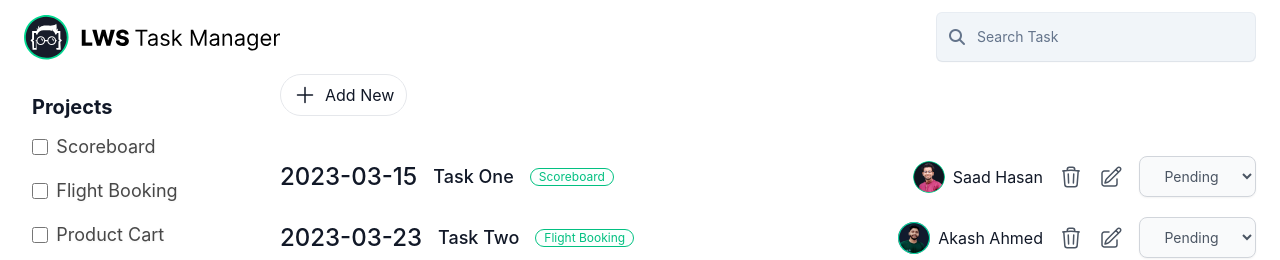
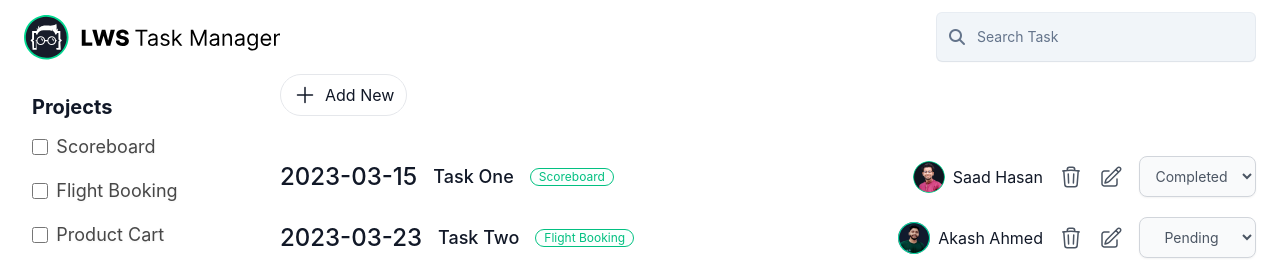
Before and after one commit to hasanulhasan/task-manager-rtk-query, a React (Create React App) app: page / in a window 1280 px wide. Shown: the top 260 px of the page. Built offline with nearby package versions, Linux system fonts and the light colour scheme; data requests are answered from the project's data file.

Commit message:
status change done

```diff
--- a/server/db.json
+++ b/server/db.json
@@ -83,7 +83,7 @@
       },
       "deadline": "2023-03-15",
       "id": 1,
-      "status": "inProgress"
+      "status": "complete"
     },
     {
       "taskName": "Task Two",
--- a/src/components/TaskList/Task.js
+++ b/src/components/TaskList/Task.js
@@ -1,8 +1,21 @@
 import React from 'react';
+import { useStatusChangeMutation } from '../../features/Tasks/tasksApi';
 const Task = ({ task }) => {
-  const { id, deadline, project, teamMember, taskName } = task;
+  const { id: taskId, deadline, project, teamMember, taskName, status } = task;
   const { id: projectId, projectName, colorClass } = project;
   const { id: teamMemberId, name, avatar } = teamMember;
+  const [statusChange, { isLoading, isSuccess, isError }] = useStatusChangeMutation();
+
+  const handleStatusChange = (e) => {
+    console.log(e.target.value);
+    const currentStatus = e.target.value
+    statusChange({
+      id: taskId,
+      data: {
+        taskName, teamMember, project, deadline, status: currentStatus
+      }
+    })
+  }
 
   return (
     <div class="lws-task">
@@ -44,8 +57,8 @@ const Task = ({ task }) => {
               d="M16.862 4.487l1.687-1.688a1.875 1.875 0 112.652 2.652L10.582 16.07a4.5 4.5 0 01-1.897 1.13L6 18l.8-2.685a4.5 4.5 0 011.13-1.897l8.932-8.931zm0 0L19.5 7.125M18 14v4.75A2.25 2.25 0 0115.75 21H5.25A2.25 2.25 0 013 18.75V8.25A2.25 2.25 0 015.25 6H10" />
           </svg>
         </button>
-        <select class="lws-status">
-          <option value="pending" selected>Pending</option>
+        <select value={status} class="lws-status" onChange={handleStatusChange}>
+          <option value="pending">Pending</option>
           <option value="inProgress">In Progress</option>
           <option value="complete">Completed</option>
         </select>
--- a/src/components/TaskList/TaskList.js
+++ b/src/components/TaskList/TaskList.js
@@ -1,15 +1,38 @@
 import React from 'react';
 import { useGetTasksQuery } from '../../features/Tasks/tasksApi';
 import Task from './Task';
+import { useSelector } from 'react-redux';
 
 const TaskList = () => {
+  const { projects } = useSelector(state => state.filter)
+  // console.log(projects);
   const { data: tasks, isLoading, isError, } = useGetTasksQuery();
   // console.log(tasks)
   let content = null;
   if (isLoading) content = <div>Loading...</div>;
   if (!isLoading && isError) content = <div>Error...</div>;
   if (!isLoading && !isError && tasks?.length === 0) content = <div>No task was found</div>;
-  if (!isLoading && !isError && tasks?.length > 0) content = tasks.map(task => <Task key={task.id} task={task} />)
+  if (!isLoading && !isError && tasks?.length > 0) content = tasks
+    .filter(task => {
+      // if (task.project.projectName.includes(projects)) {
+      return task
+      // }
+      // else {
+      // console.log(task)
+      // return null
+      // }
+      // const filterTasks =
+      // projects.map(project => {
+
+      //   // if (project === task.project.projectName)
+      //   return task
+      // })
+
+      // console.log(task.project.projectName)
+
+      // return task
+    })
+    .map(task => <Task key={task.id} task={task} />)
 
   return (
     <div class="lws-task-list">
--- a/src/features/Tasks/tasksApi.js
+++ b/src/features/Tasks/tasksApi.js
@@ -2,10 +2,21 @@ import { apiSlice } from "../api/apiSlice";
 
 export const tasksApi = apiSlice.injectEndpoints({
   endpoints: (builder) => ({
+
     getTasks: builder.query({
       query: () => '/tasks'
+    }),
+
+    statusChange: builder.mutation({
+      query: ({ id, data }) => ({
+        url: `/tasks/${id}`,
+        method: 'PATCH',
+        body: data
+      })
     })
+
   })
 })
 
-export const { useGetTasksQuery } = tasksApi;
+
+export const { useGetTasksQuery, useStatusChangeMutation } = tasksApi;
--- a/src/features/filterSlice.js
+++ b/src/features/filterSlice.js
@@ -10,15 +10,12 @@ const filterSlice = createSlice({
   reducers: {
     projectSelect: (state, action) => {
       const checkProject = state.projects.find(project => project === action.payload)
-
-      console.log(checkProject);
-
       if (checkProject === undefined) {
         state.projects.push(action.payload)
       }
       else {
         const updatedProject = state.projects.filter(project => project !== action.payload)
-        console.log(updatedProject)
+        state.projects = updatedProject
       }
     }
   }
```
